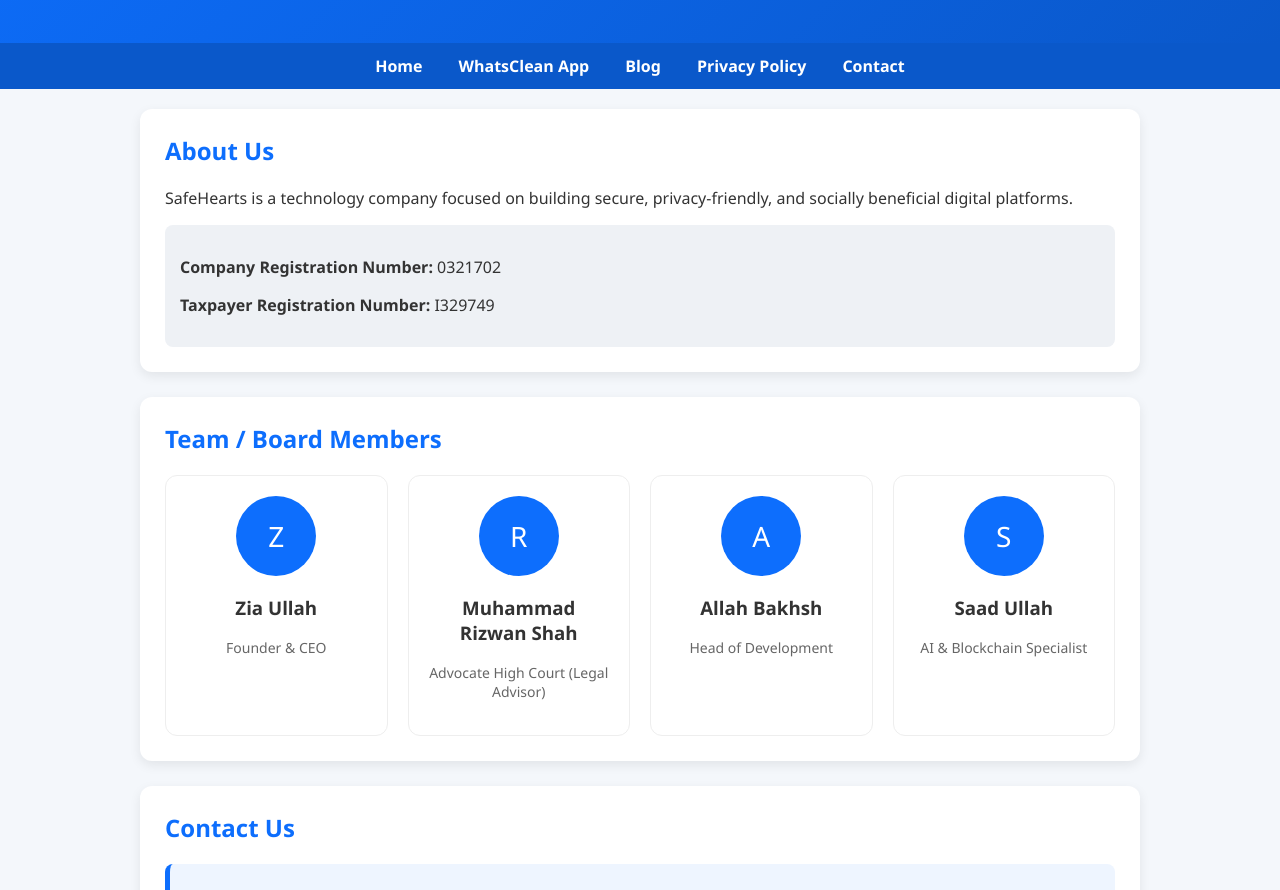
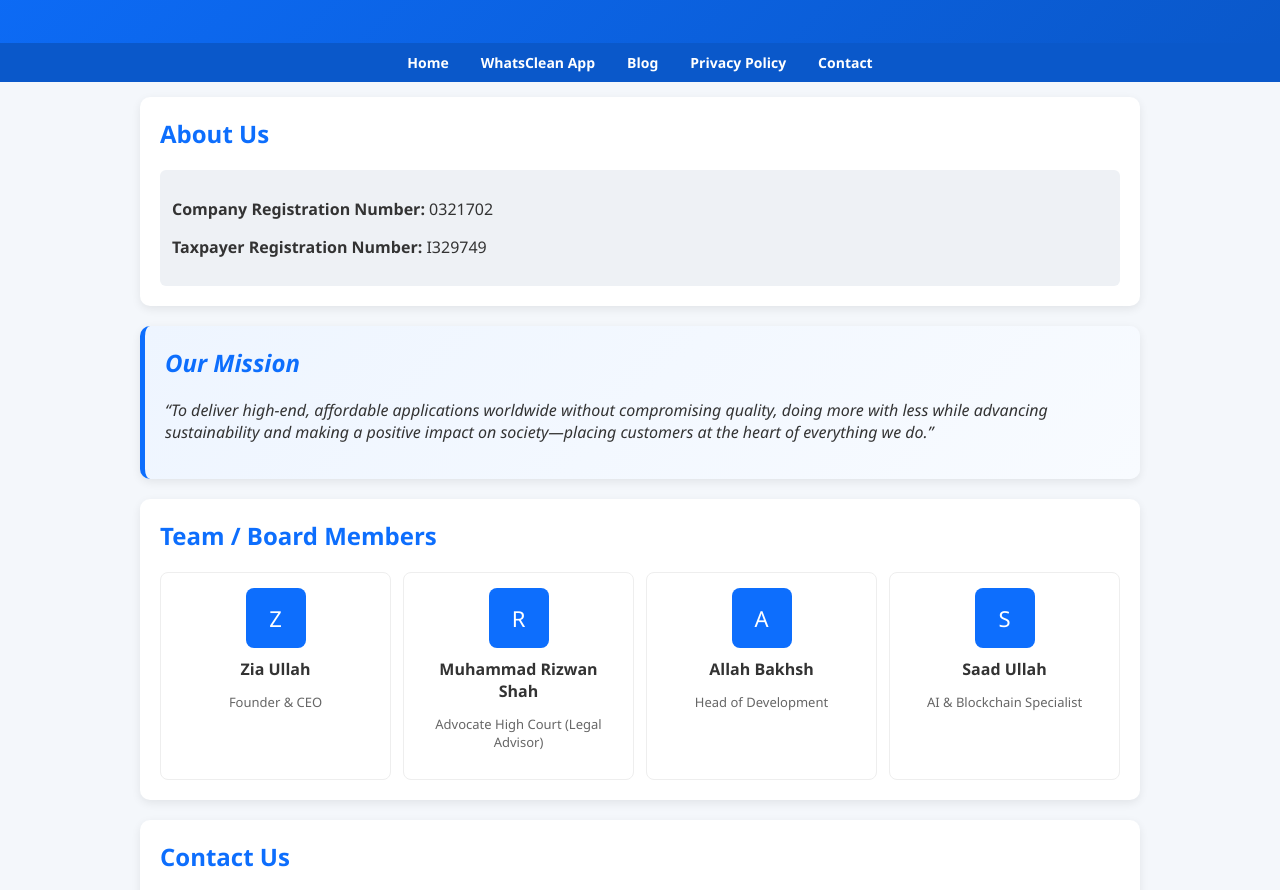
Before and after one commit to watch2earn84/safehearts.github.io, a plain HTML site: page index.html in a window 1280 px wide. Shown: the part 256-1146 px from the top of the page. Drawn offline with Linux system fonts and the light colour scheme.

Commit message:
Refactor styles and add mission section in index.html
Updated styles for various elements and added a mission section.

```diff
--- a/index.html
+++ b/index.html
@@ -18,11 +18,11 @@
     background: linear-gradient(135deg, #0d6efd, #0a58ca);
     color: white;
     text-align: center;
-    padding: 30px 20px;
+    padding: 35px 20px;
 }
 
 .logo {
-    width: 100px;
+    width: 90px;
     margin-bottom: 10px;
 }
 
@@ -36,9 +36,10 @@
 
 nav a {
     color: white;
-    padding: 12px 18px;
+    padding: 10px 16px;
     text-decoration: none;
     font-weight: 600;
+    font-size: 14px;
 }
 
 nav a:hover {
@@ -49,15 +50,15 @@
 main {
     max-width: 1000px;
     margin: auto;
-    padding: 20px;
+    padding: 15px;
 }
 
 section {
     background: white;
-    margin-bottom: 25px;
-    padding: 25px;
-    border-radius: 12px;
-    box-shadow: 0 4px 12px rgba(0,0,0,0.08);
+    margin-bottom: 20px;
+    padding: 20px;
+    border-radius: 10px;
+    box-shadow: 0 3px 10px rgba(0,0,0,0.08);
 }
 
 h2 {
@@ -65,52 +66,65 @@
     margin-top: 0;
 }
 
+/* MISSION */
+.mission {
+    background: linear-gradient(135deg, #eef5ff, #f8fbff);
+    border-left: 5px solid #0d6efd;
+    font-style: italic;
+}
+
 /* TEAM GRID */
 .team-grid {
     display: grid;
-    grid-template-columns: repeat(auto-fit, minmax(220px, 1fr));
-    gap: 20px;
-    margin-top: 20px;
+    grid-template-columns: repeat(auto-fit, minmax(200px, 1fr));
+    gap: 12px;
+    margin-top: 15px;
 }
 
 /* TEAM CARD */
 .team-card {
     background: #fff;
-    border-radius: 12px;
+    border-radius: 8px;
     text-align: center;
-    padding: 20px;
-    transition: 0.3s;
+    padding: 15px;
+    transition: 0.25s;
     border: 1px solid #eee;
 }
 
 .team-card:hover {
-    transform: translateY(-6px);
-    box-shadow: 0 6px 18px rgba(0,0,0,0.12);
+    transform: translateY(-4px);
+    box-shadow: 0 5px 14px rgba(0,0,0,0.1);
 }
 
+/* SQUARE AVATAR */
 .team-avatar {
-    width: 80px;
-    height: 80px;
-    border-radius: 50%;
+    width: 60px;
+    height: 60px;
+    border-radius: 8px;
     background: #0d6efd;
     color: white;
     display: flex;
     align-items: center;
     justify-content: center;
-    font-size: 28px;
-    margin: 0 auto 15px;
+    font-size: 22px;
+    margin: 0 auto 10px;
+}
+
+.team-card h3 {
+    margin: 8px 0 5px;
+    font-size: 16px;
 }
 
 .role {
     color: #666;
-    font-size: 14px;
+    font-size: 13px;
 }
 
 /* CONTACT */
 .cta {
     text-align: center;
     background: #eef5ff;
-    padding: 20px;
+    padding: 18px;
     border-left: 5px solid #0d6efd;
     border-radius: 8px;
 }
@@ -120,7 +134,8 @@
     text-align: center;
     background: #222;
     color: white;
-    padding: 15px;
+    padding: 12px;
+    font-size: 14px;
 }
 
 /* MOBILE */
@@ -153,15 +168,20 @@
 
 <section>
     <h2>About Us</h2>
-    <p>
-        SafeHearts is a technology company focused on building secure, privacy-friendly,
-        and socially beneficial digital platforms.
-    </p>
 
-    <div style="background:#eef1f5;padding:15px;border-radius:8px;margin-top:15px;">
+    <div style="background:#eef1f5;padding:12px;border-radius:6px;margin-top:12px;">
         <p><strong>Company Registration Number:</strong> 0321702</p>
         <p><strong>Taxpayer Registration Number:</strong> I329749</p>
     </div>
+</section>
+
+<section class="mission">
+    <h2>Our Mission</h2>
+    <p>
+        “To deliver high-end, affordable applications worldwide without compromising quality,
+        doing more with less while advancing sustainability and making a positive impact on
+        society—placing customers at the heart of everything we do.”
+    </p>
 </section>
 
 <section id="team">
```
